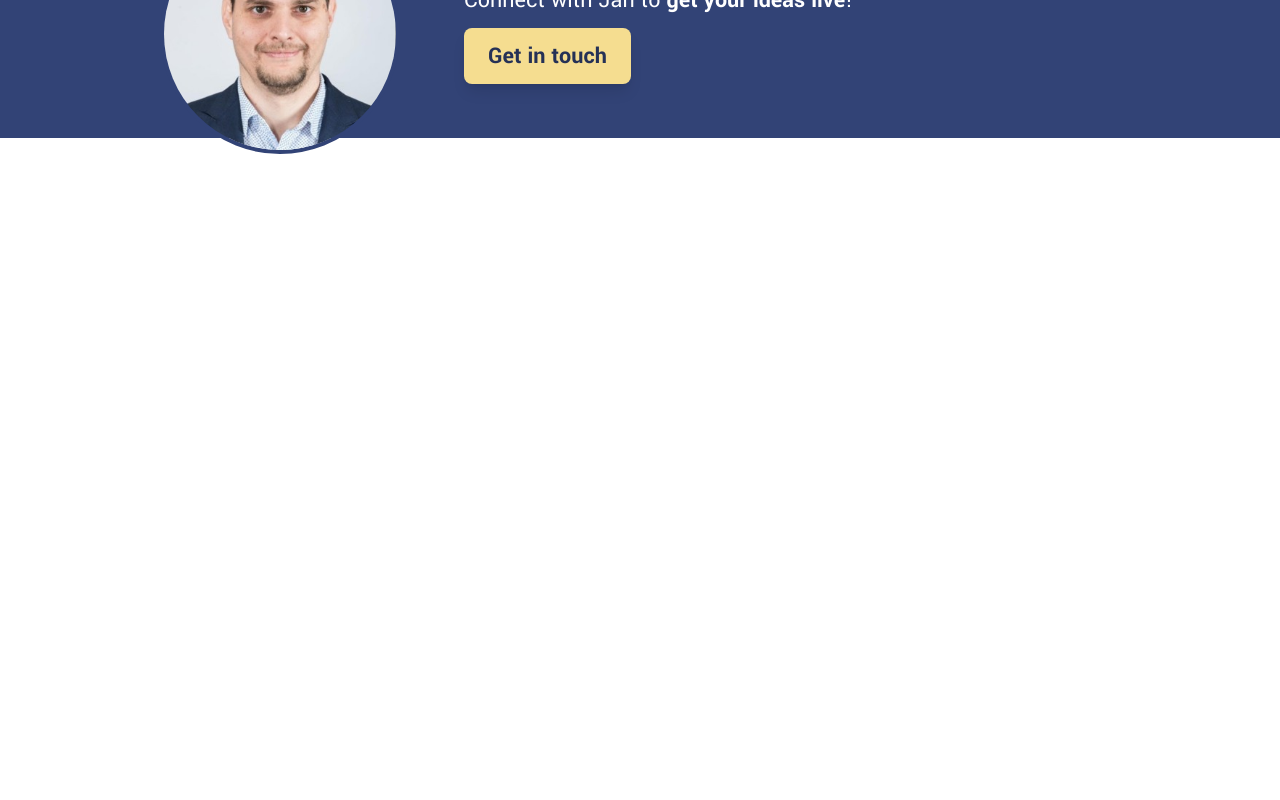
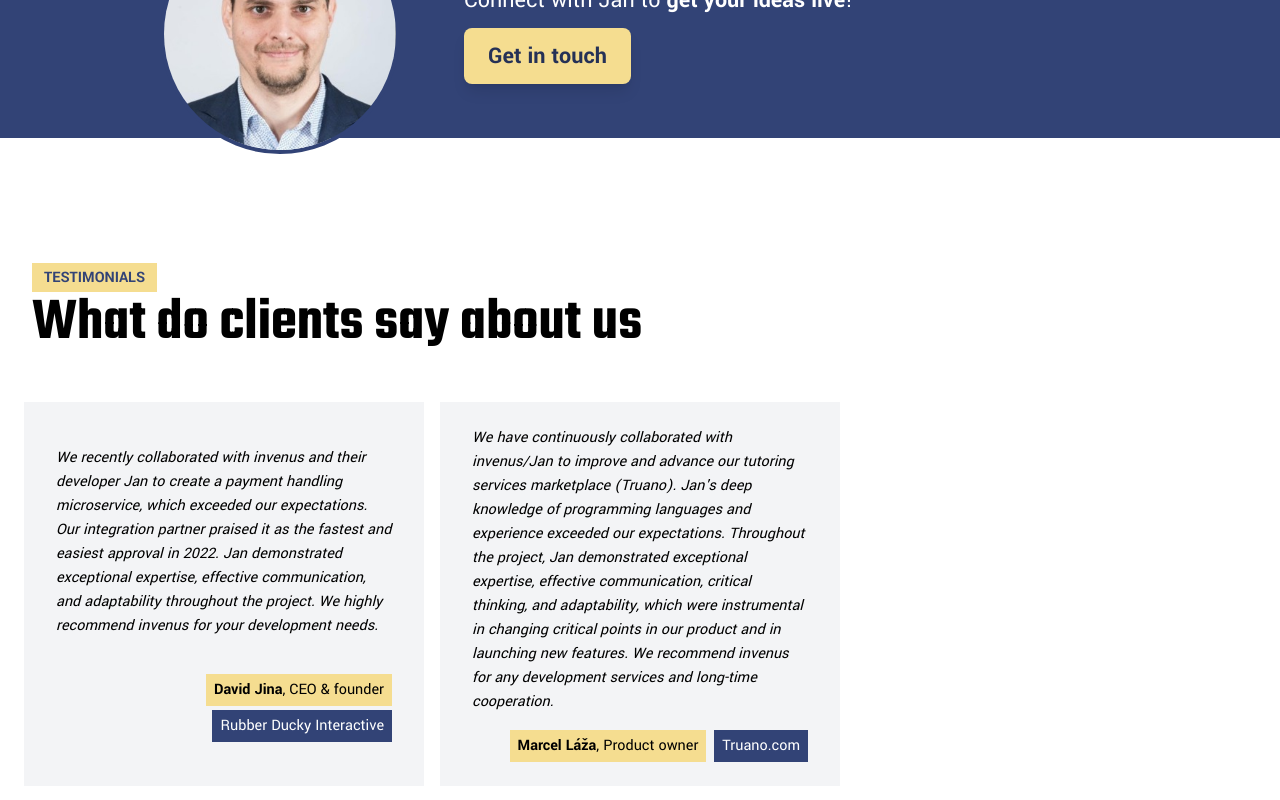
Before and after one commit to invenus-dev/invenus-dev-website, a React (Vite) app: page / in a window 1280 px wide. Shown: the part 2736-3536 px from the top of the page. Before the commit the page ends 3130 px from the top, so only its background shows below. Built offline with nearby package versions, Linux system fonts and the light colour scheme.

Commit message:
feat: testimonials

```diff
--- a/index.html
+++ b/index.html
@@ -236,7 +236,17 @@
         </div>
       </div>
     </section>
-    <section class="container mx-auto py-32"></section>
+    <section class="py-32">
+      <div class="mainbody container mx-auto mb-12 px-8">
+        <span class="headnote">Testimonials</span>
+        <h2>What do clients say about us</h2>
+      </div>
+      <div
+        class="mx-auto max-w-screen-2xl"
+        id="testimonial-container"
+        data-testimonials-file="/src/data/testimonials.json"
+      ></div>
+    </section>
     <script type="module" src="/src/main.tsx"></script>
   </body>
 </html>
--- /dev/null
+++ b/src/Testimonials.tsx
@@ -0,0 +1,37 @@
+import useSWR from 'swr';
+import Testimonial from 'components/Testimonial/Testimonial';
+
+export type TestimonialEntry = {
+  id: string;
+  client: string;
+  name: string;
+  role: string;
+  body: string;
+};
+
+type Props = {
+  testimonialsFile: string;
+};
+const Testimonials = ({ testimonialsFile }: Props) => {
+  const { data, error, isLoading } = useSWR<TestimonialEntry[]>(testimonialsFile);
+
+  return (
+    <div className="my-5 px-6">
+      {isLoading && <div className="text-center text-gray-600">Loading...</div>}
+      {error && (
+        <div className="text-center text-red-400">
+          Sorry, there was an issue loading testimonials.
+        </div>
+      )}
+      {data && (
+        <div className="md:grid md:grid-cols-2 md:gap-4 xl:grid-cols-3">
+          {data.map((testimonial) => (
+            <Testimonial testimonial={testimonial} key={testimonial.id} />
+          ))}
+        </div>
+      )}
+    </div>
+  );
+};
+
+export default Testimonials;
--- /dev/null
+++ b/src/components/Testimonial/Testimonial.tsx
@@ -0,0 +1,21 @@
+import { TestimonialEntry } from '../../Testimonials';
+
+type Props = {
+  testimonial: TestimonialEntry;
+};
+const Testimonial = ({ testimonial }: Props) => {
+  const { client, name, role, body } = testimonial;
+  return (
+    <div className="mb-4 flex flex-col justify-evenly gap-4 bg-gray-100 px-8 py-6 md:mb-0">
+      <div className="italic">{body}</div>
+      <div className="flex flex-wrap items-center justify-end gap-x-2 gap-y-1">
+        <span className="inline-block bg-secondary px-2 py-1">
+          <strong>{name}</strong>, {role}
+        </span>
+        <span className="inline-block bg-primary  px-2 py-1 text-white">{client}</span>
+      </div>
+    </div>
+  );
+};
+
+export default Testimonial;
--- /dev/null
+++ b/src/data/testimonials.json
@@ -0,0 +1,16 @@
+[
+  {
+    "id": "rubberducky",
+    "client": "Rubber Ducky Interactive",
+    "name": "David Jina",
+    "role": "CEO & founder",
+    "body": "We recently collaborated with invenus and their developer Jan to create a payment handling microservice, which exceeded our expectations. Our integration partner praised it as the fastest and easiest approval in 2022. Jan demonstrated exceptional expertise, effective communication, and adaptability throughout the project. We highly recommend invenus for your development needs."
+  },
+  {
+    "id": "truano",
+    "client": "Truano.com",
+    "name": "Marcel Láža",
+    "role": "Product owner",
+    "body": "We have continuously collaborated with invenus/Jan to improve and advance our tutoring services marketplace (Truano). Jan's deep knowledge of programming languages and experience exceeded our expectations. Throughout the project, Jan demonstrated exceptional expertise, effective communication, critical thinking, and adaptability, which were instrumental in changing critical points in our product and in launching new features. We recommend invenus for any development services and long-time cooperation."
+  }
+]
--- a/src/main.tsx
+++ b/src/main.tsx
@@ -1,6 +1,7 @@
 import { createRoot } from 'react-dom/client';
 import Cubicle from 'Cubicle';
 import TechStack from 'TechStack';
+import Testimonials from 'Testimonials';
 import WithSvr from 'components/WithSvr';
 import { setUrlParameterValue, getParameterValue } from 'utils/paramRouter';
 import './css/main.css';
@@ -97,3 +98,15 @@ document.addEventListener('DOMContentLoaded', function () {
     observer.observe(triggerElement);
   }
 });
+
+// Testimonials
+const testimonialContainer = document.getElementById('testimonial-container');
+if (testimonialContainer) {
+  const testimonialsFile = testimonialContainer.dataset?.testimonialsFile as string;
+  // init react TechStack component with SVR settings
+  createRoot(testimonialContainer).render(
+    <WithSvr>
+      <Testimonials testimonialsFile={testimonialsFile} />
+    </WithSvr>
+  );
+}
```
